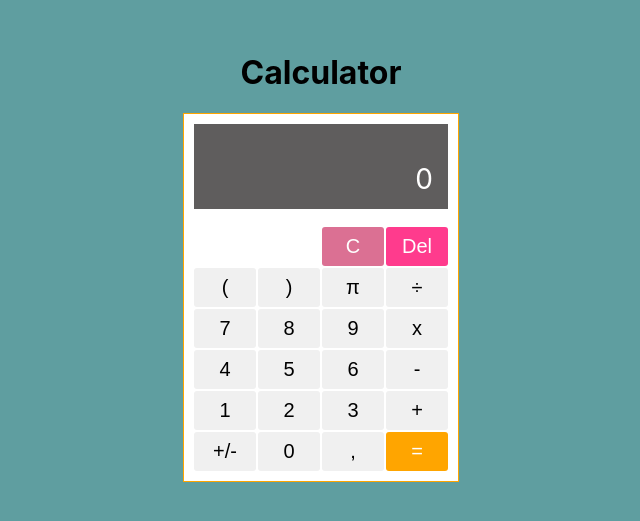
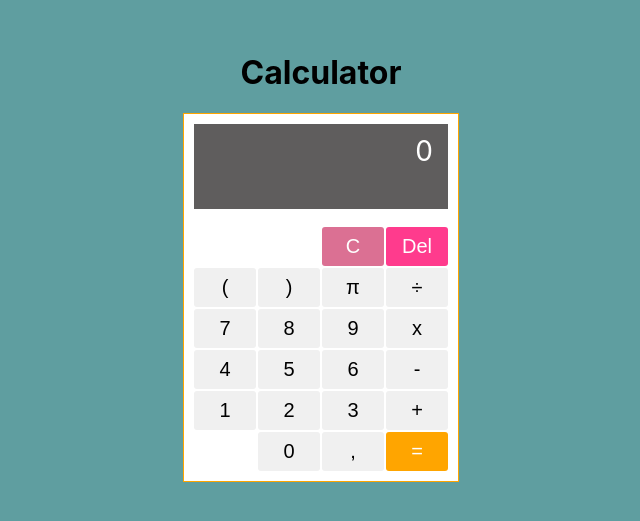
Before and after one commit to heknt90/react-calculator, a React (Create React App) app: page / in a window 1280 px wide. Shown: the part 143-664 px from the top of the page, without its empty margins (319-959 px from the left). Built offline with nearby package versions, Linux system fonts and the light colour scheme.

Commit message:
result state is removed result view removed from display change sign button removed last result added to display with press button result fixed history view font size and margins

```diff
--- a/src/components/Calculator/Calculator.css
+++ b/src/components/Calculator/Calculator.css
@@ -18,12 +18,18 @@
   color: white;
 }
 
+.calculator__history {
+  font-size: 14px;
+  margin: 0;
+}
+
 .calculator__expression {
   position: relative;
   overflow: hidden;
   display: flex;
   flex-wrap: nowrap;
   justify-content: flex-end;
+  margin: 0;
 }
 
 .calculator__controls {
--- a/src/components/Calculator/Calculator.jsx
+++ b/src/components/Calculator/Calculator.jsx
@@ -1,23 +1,18 @@
-import { useState } from "react"
+import { useEffect, useState } from "react"
 import CalculatorButton from "../CalculatorButton";
 import CalculatorDisplay from "./CalculatorDisplay/CalculatorDisplay";
 
 export default function Calculator() {
   const [expression, setExpression] = useState("");
-  const [result, setResult] = useState(null);
   const [history, setHistory] = useState("");
 
+  useEffect(() => { }, [])
+
   function addCharToExpressionHandler(char) {
-    if (!result) {
-      if (char === "x") char = "*";
-      if (char === ",") char = ".";
-      if (char === "PI") char = Math.PI;
-      setExpression(prev => prev + char);
-    }
-  }
-
-  function changeSignHandler() {
-
+    if (char === "x") char = "*";
+    if (char === ",") char = ".";
+    if (char === "PI") char = Math.PI;
+    setExpression(prev => prev + char);
   }
 
   function deleteLastCharHandler() {
@@ -28,13 +23,14 @@ export default function Calculator() {
 
   function clearButtonHandler() {
     setExpression(prev => "");
-    setResult(prev => null);
   }
 
   function resultButtonHandler() {
     try {
       if (expression !== "" && eval(expression)) {
-        setResult(prev => eval(expression));
+        const res = eval(expression)
+        setHistory(prev => expression + "=" + res)
+        setExpression(prev => res);
       }
     } catch (e) { }
   }
@@ -42,7 +38,7 @@ export default function Calculator() {
   return (
     <div>
       <div className="calculator">
-        <CalculatorDisplay expression={expression} result={result} history={history} />
+        <CalculatorDisplay expression={expression} history={history} />
 
         <div className="calculator__controls">
           <div style={{ gridColumn: "2" }}></div>
@@ -69,7 +65,8 @@ export default function Calculator() {
           <CalculatorButton label="3" clickHandler={addCharToExpressionHandler} />
           <CalculatorButton label="+" clickHandler={addCharToExpressionHandler} />
 
-          <CalculatorButton label="+/-" clickHandler={changeSignHandler} />
+          {/* <CalculatorButton label="+/-" clickHandler={changeSignHandler} /> */}
+          <div></div>
           <CalculatorButton label="0" clickHandler={addCharToExpressionHandler} />
           <CalculatorButton label="," clickHandler={addCharToExpressionHandler} />
           <CalculatorButton label="=" clickHandler={resultButtonHandler} classList="calculator__button_match" />
--- a/src/components/Calculator/CalculatorDisplay/CalculatorDisplay.jsx
+++ b/src/components/Calculator/CalculatorDisplay/CalculatorDisplay.jsx
@@ -1,12 +1,11 @@
 export default function CalculatorDisplay({ expression, result, history }) {
 
   const expressionValue = (expression !== "") ? expression : 0;
-  const resultValue = (result) ? `=${result}` : "";
 
   return (
     <div className="calculator__display">
-      <p>{history}</p>
-      <p className="calculator__expression"><span>{expressionValue}</span><span>{resultValue}</span></p>
+      <p className="calculator__history">{history}</p>
+      <p className="calculator__expression"><span>{expressionValue}</span></p>
     </div>
   )
 }
```
